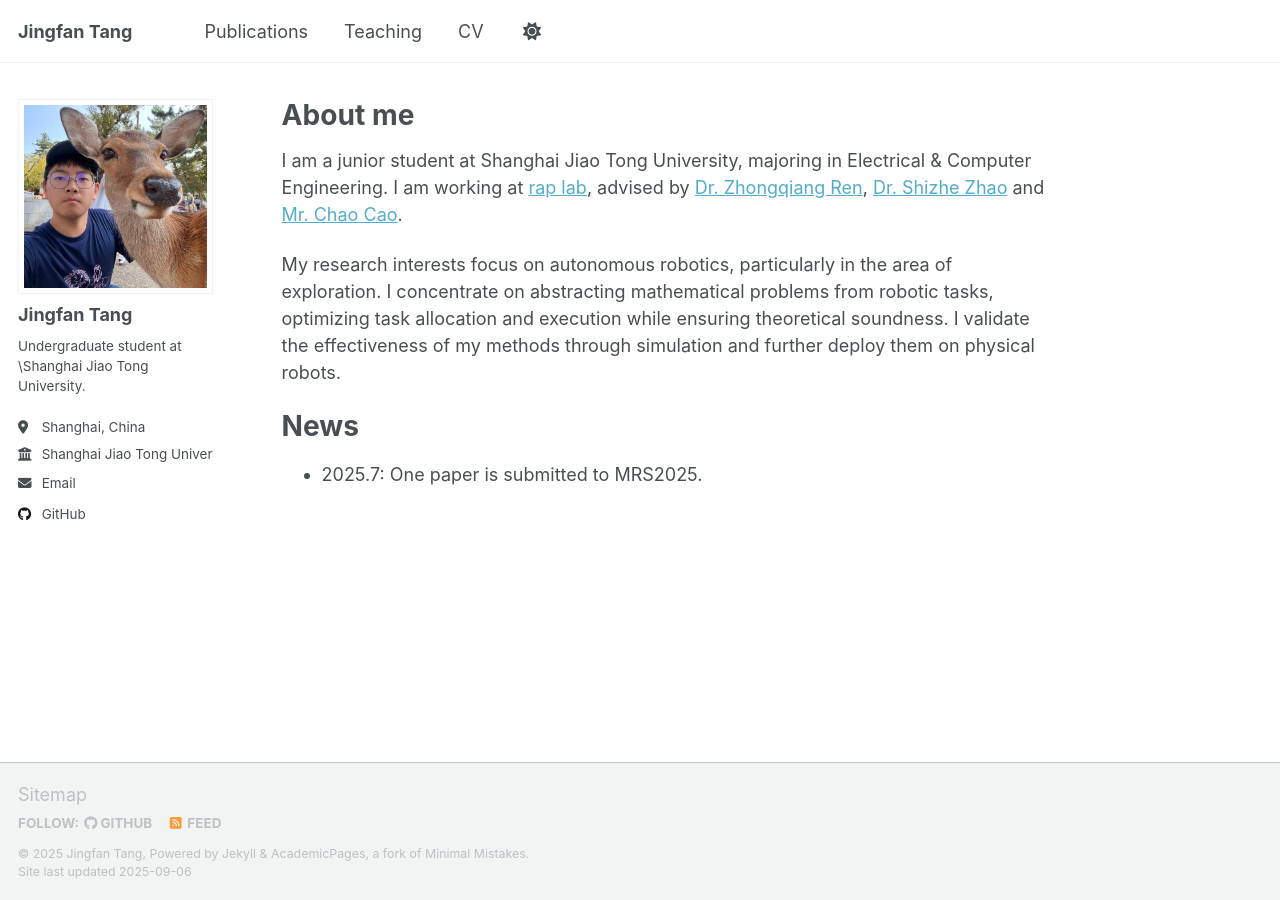
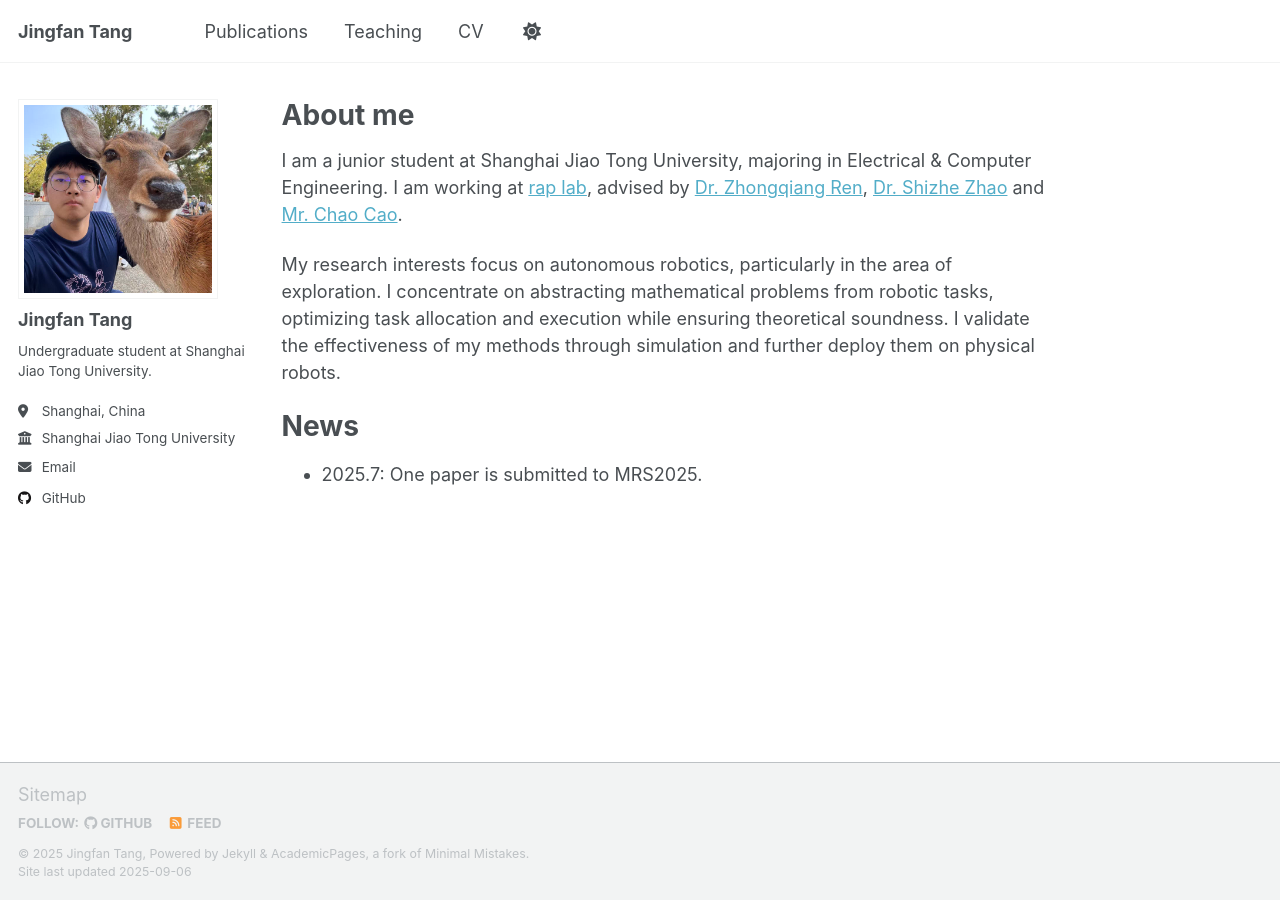
Before and after one commit to tangjingfan/tangjingfan.github.io, a Jekyll site: the page built from _pages/about.md, in a window 1280 px wide. Built offline with Jekyll 4.4.1, drawn with Linux system fonts in a browser that asks for light colours; a script that is not in the unit is left out.

Commit message:
feat: update sidebar

```diff
--- a/_config.yml
+++ b/_config.yml
@@ -25,7 +25,7 @@ author:
   avatar           : "profile.jpg"
   name             : "Jingfan Tang"
   pronouns         : # example: "she/her"
-  bio              : "Undergraduate student at \\Shanghai Jiao Tong University."
+  bio              : "Undergraduate student at Shanghai Jiao Tong University."
   location         : "Shanghai, China"
   employer         : "Shanghai Jiao Tong University"
   uri              : # URL
--- a/_sass/layout/_sidebar.scss
+++ b/_sass/layout/_sidebar.scss
@@ -25,7 +25,7 @@
   }
 
   @include breakpoint($large) {
-    @include span(2 of 12);
+    @include span(3 of 12);
     opacity: 1;
     -webkit-transition: opacity 0.2s ease-in-out;
             transition: opacity 0.2s ease-in-out;
```
